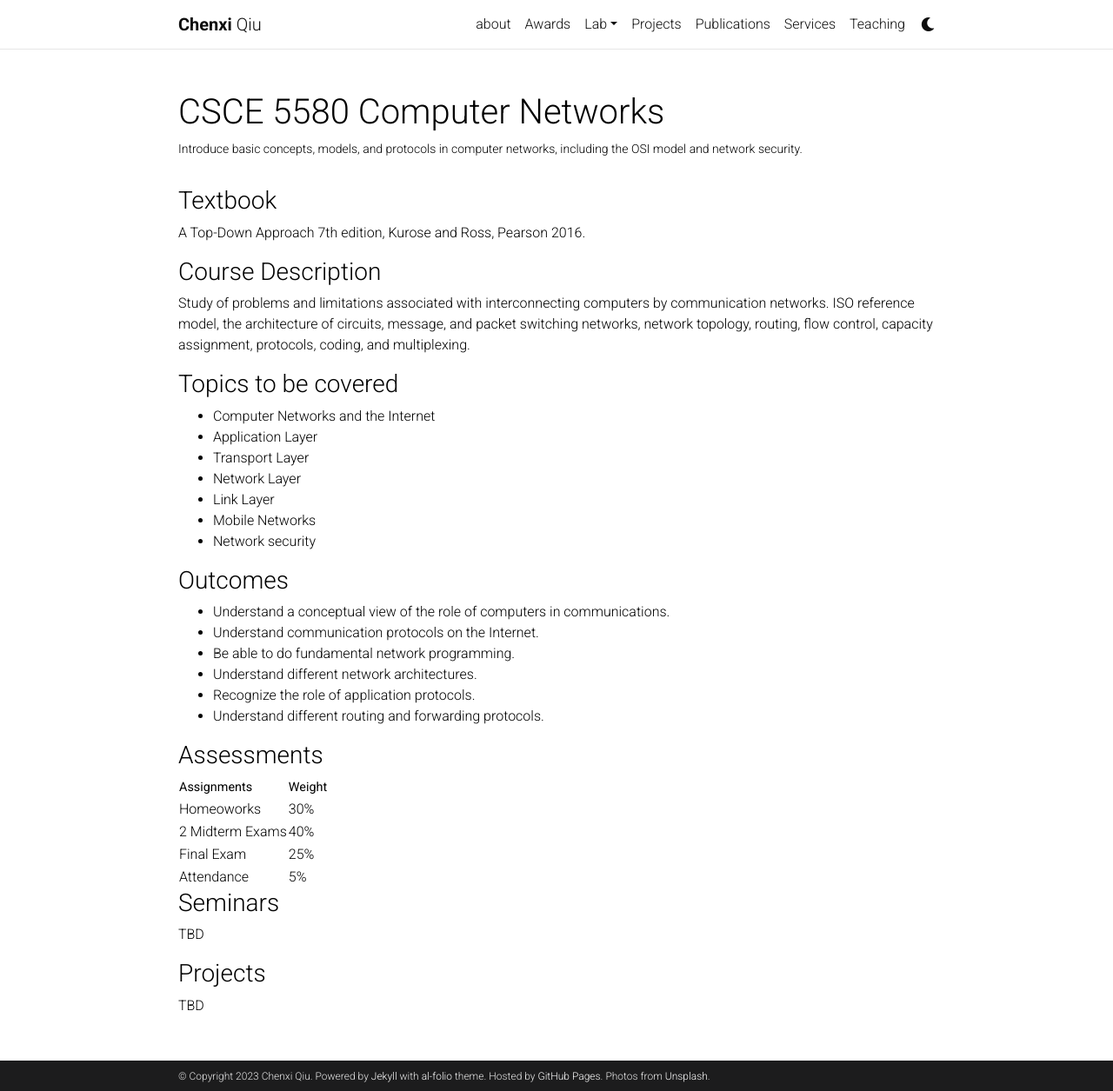
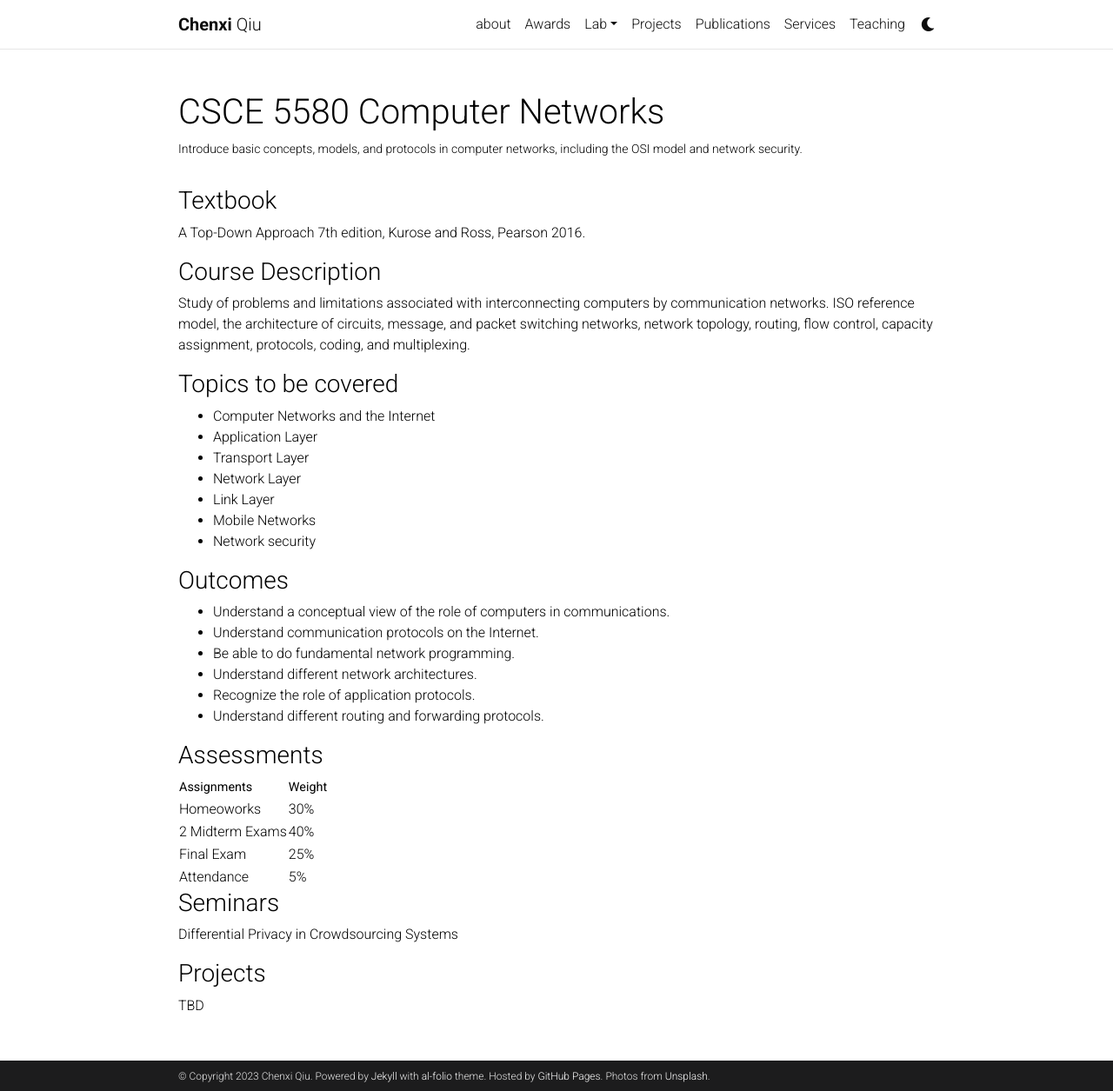
Before and after one commit to chenxiunt/chenxiunt.github.io, a Jekyll site: the page built from _teaching/CSCE5850.markdown, in a window 1280 px wide and 1255 px high. Shown: the whole window at 87% size. Built offline with Jekyll 4.4.1, drawn with Linux system fonts in a browser that asks for light colours; comment, search, counter and statistics services are not loaded; a style sheet for code colours, icons or effects is not loaded.

Commit message:
Update CSCE5850.markdown

```diff
--- a/_teaching/CSCE5850.markdown
+++ b/_teaching/CSCE5850.markdown
@@ -42,7 +42,7 @@ Final Exam        | 25%
 Attendance        | 5%
 
 ### Seminars ###
-TBD
+Differential Privacy in Crowdsourcing Systems
 
 ### Projects ###
 TBD
```
